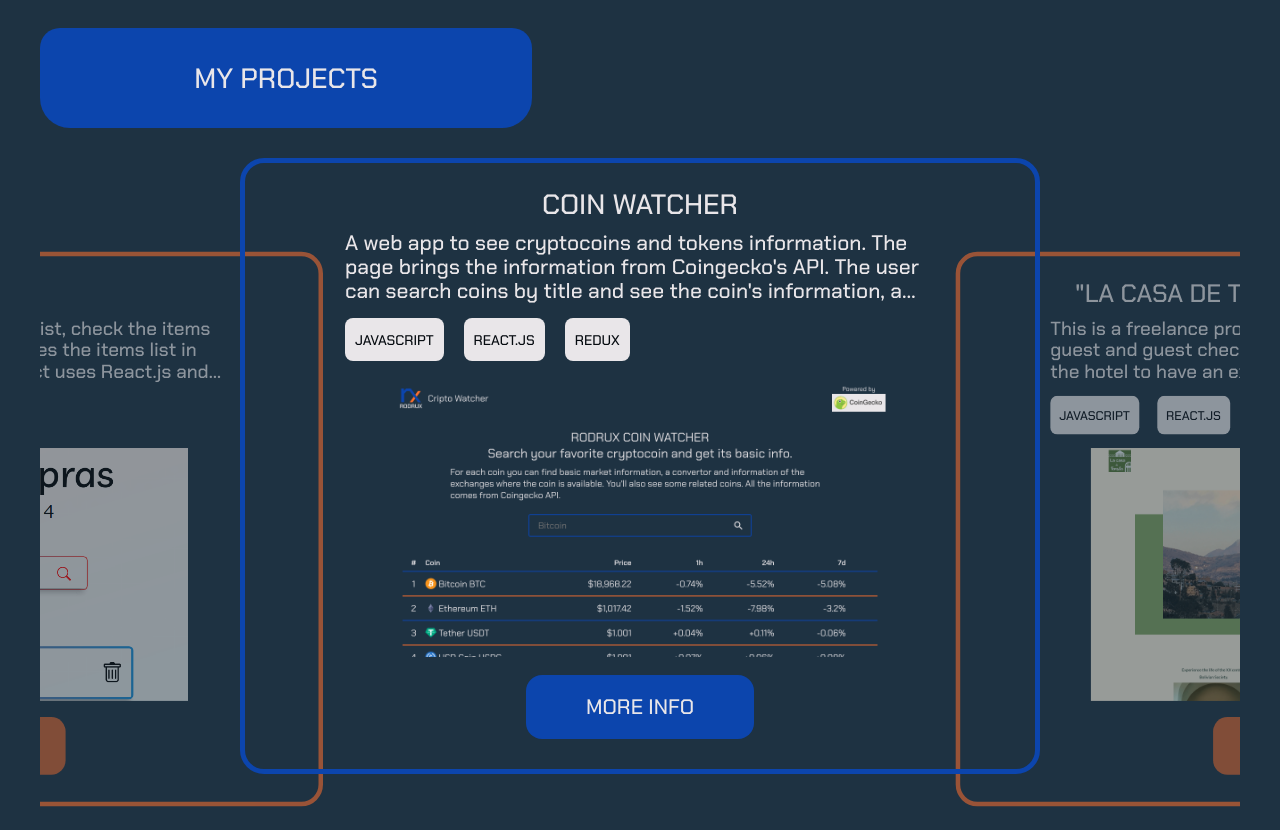
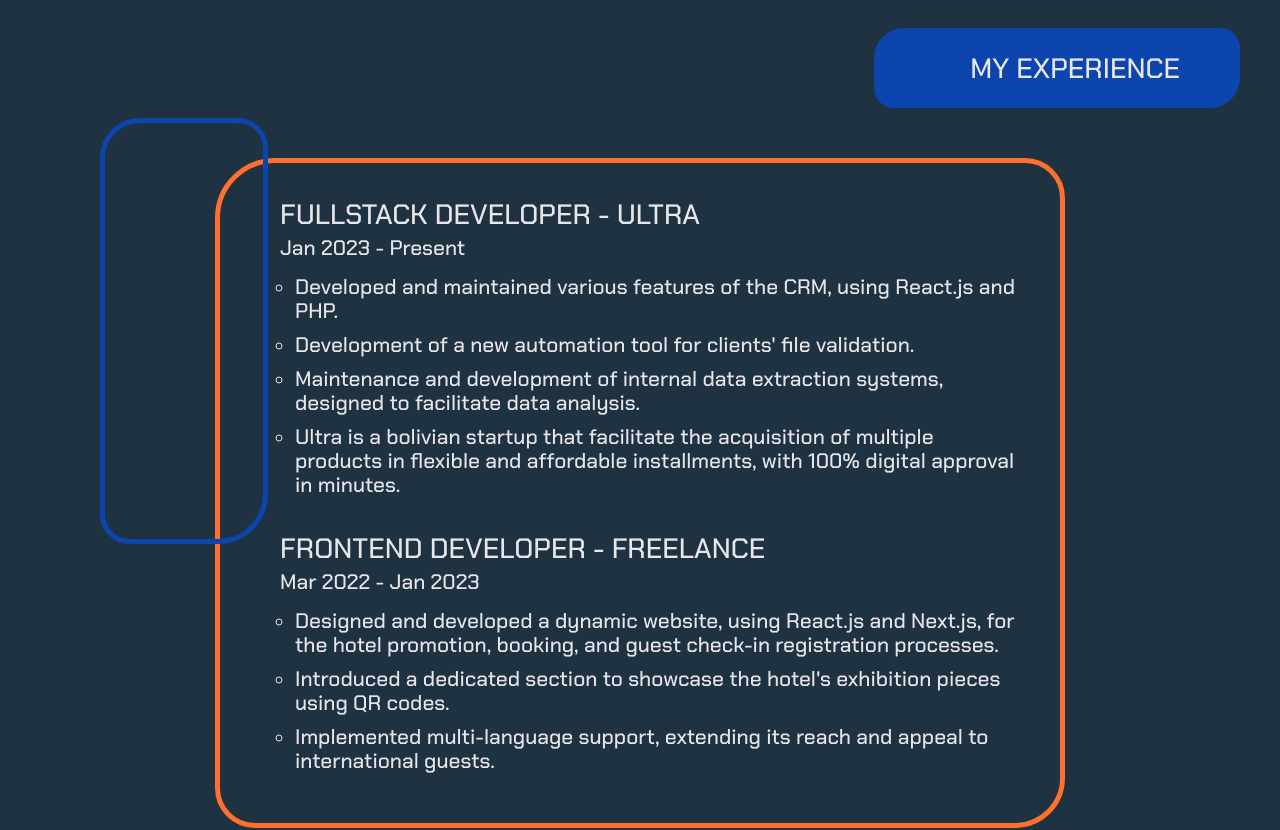
Before and after one commit to rodruxdev/rodruxdev.github.io, a Next.js app: page / in a window 1280 px wide. Shown: the part 1052-1882 px from the top of the page. Built offline with nearby package versions, Linux system fonts and the light colour scheme.

Commit message:
✨[ADD] Experience section

```diff
--- /dev/null
+++ b/src/components/Experience.jsx
@@ -0,0 +1,47 @@
+import styles from '@styles/Experience.module.css';
+import React from 'react';
+
+const Experience = () => {
+  return (
+    <div className={styles.experience__container}>
+      <div className={`${styles.experience__decoration} blue-border`}></div>
+      <div className={`${styles.experience__box} orange-border`}>
+        <div className={styles['experience--first']}>
+          <h4>Fullstack Developer - Ultra</h4>
+          <p>Jan 2023 - Present</p>
+          <ul className={styles.experience__list}>
+            <li>
+              <p>Developed and maintained various features of the CRM, using React.js and PHP.</p>
+            </li>
+            <li>
+              <p>{"Development of a new automation tool for clients' file validation."}</p>
+            </li>
+            <li>
+              <p>Maintenance and development of internal data extraction systems, designed to facilitate data analysis.</p>
+            </li>
+            <li>
+              <p>Ultra is a bolivian startup that facilitate the acquisition of multiple products in flexible and affordable installments, with 100% digital approval in minutes.</p>
+            </li>
+          </ul>
+        </div>
+        <div>
+          <h4>Frontend Developer - Freelance</h4>
+          <p>Mar 2022 - Jan 2023</p>
+          <ul className={styles.experience__list}>
+            <li>
+              <p>Designed and developed a dynamic website, using React.js and Next.js, for the hotel promotion, booking, and guest check-in registration processes.</p>
+            </li>
+            <li>
+              <p>{"Introduced a dedicated section to showcase the hotel's exhibition pieces using QR codes."}</p>
+            </li>
+            <li>
+              <p>Implemented multi-language support, extending its reach and appeal to international guests.</p>
+            </li>
+          </ul>
+        </div>
+      </div>
+    </div>
+  );
+};
+
+export default Experience;
--- /dev/null
+++ b/src/containers/ExperienceSection.jsx
@@ -0,0 +1,17 @@
+import Subtitle from '@components/Subtitle';
+import Experience from '@components/Experience';
+import React from 'react';
+import styles from '@styles/ExperienceSection.module.css';
+
+const ExperienceSection = () => {
+  return (
+    <section className={styles['experience-section']}>
+      <div className={`${styles['experience-section_title']} blue-box`}>
+        <Subtitle>MY EXPERIENCE</Subtitle>
+      </div>
+      <Experience />
+    </section>
+  );
+};
+
+export default ExperienceSection;
--- a/src/containers/Projects.jsx
+++ b/src/containers/Projects.jsx
@@ -15,7 +15,7 @@ const Projects = () => {
   };
   return (
     <section className={styles.projects}>
-      <div className={`${styles.projects__title} blue-box`}>
+      <div className={`${styles.projects__title} orange-box`}>
         <Subtitle>My Projects</Subtitle>
       </div>
       <ProjectsCarrousel />
--- a/src/pages/index.js
+++ b/src/pages/index.js
@@ -9,6 +9,7 @@ import Projects from '@containers/Projects';
 import ProjectModal from '@containers/ProjectModal';
 import { useContext } from 'react';
 import AppContext from '@context/AppContext';
+import ExperienceSection from '@containers/ExperienceSection';
 
 export default function Home() {
   const { state } = useContext(AppContext);
@@ -45,6 +46,7 @@ export default function Home() {
       <Header />
       <Hero />
       <AboutSection />
+      <ExperienceSection />
       <Projects />
       <AbilitiesSection />
       <Footer />
--- a/src/styles/AboutSection.module.css
+++ b/src/styles/AboutSection.module.css
@@ -3,10 +3,10 @@
   max-width: 1200px;
   margin: 30px auto;
   display: flex;
-  justify-content: flex-end;
-  align-items: center;
+  justify-content: center;
+  align-items: flex-end;
   gap: 30px;
-  flex-wrap: wrap;
+  flex-direction: column;
 }
 
 .about-section_title {
--- /dev/null
+++ b/src/styles/Experience.module.css
@@ -0,0 +1,84 @@
+.experience__container{
+  position: relative;
+  width: 100%;
+  display: grid;
+  place-items: center;
+}
+
+.experience__box {
+  max-width: 850px;
+  padding: 20px;
+  padding-left: 40px;
+  border-radius: 40px 20px 30px 20px;
+  margin-top: 40px;
+  margin-inline: 5%;
+}
+
+.experience--first {
+  margin-bottom: 25px;
+}
+
+.experience__list {
+  margin-top: 15px;
+  padding-left: 15px;
+  list-style-type: circle;
+}
+
+.experience__list li::marker {
+  color: var(--white);
+  font-size: 16px;
+}
+
+.experience__list p {
+  margin-block: 5px;
+}
+.experience__decoration {
+  width: 55px;
+  height: 60%;
+  position: absolute;
+  top: 0;
+  left: -5px;
+  border-radius: 0 20px 30px 0;
+}
+
+@media (min-width: 600px) {
+  .experience__box {
+    padding: 40px;
+    padding-left: 60px;
+  }
+
+  .experience--first {
+    margin-bottom: 40px;
+  }
+
+  .experience__list li::marker {
+    font-size: 1.8rem;
+  }
+
+  .experience__box p,
+  .experience__list p {
+    margin-block: 10px;
+  }
+
+  .experience__decoration {
+    width: 75px;
+  }
+}
+
+@media (min-width: 1000px) {
+  .experience__box {
+    border-radius: 60px 40px 50px 40px;
+  }
+
+  .experience__decoration {
+    width: 14%;
+    border-radius: 0 40px 50px 0;
+  }
+}
+
+@media (min-width: 1201px) {
+  .experience__decoration {
+    border-radius: 40px 30px 50px 30px;
+    left: 5%;
+  }
+}
--- /dev/null
+++ b/src/styles/ExperienceSection.module.css
@@ -0,0 +1,32 @@
+.experience-section {
+  width: 100%;
+  max-width: 1200px;
+  margin: 30px auto;
+  display: flex;
+  justify-content: center;
+  align-items: flex-end;
+  gap: 10px;
+  flex-direction: column;
+}
+
+.experience-section_title {
+  height: 60px;
+  display: grid;
+  padding-left: 8%;
+  padding-inline-end: 5%;
+  justify-content: start;
+  align-items: center;
+  border-radius: 20px 0px 0px 10px;
+}
+
+@media (min-width: 600px) {
+  .experience-section_title {
+    height: 80px;
+  }
+}
+
+@media (min-width: 1201px) {
+  .experience-section_title {
+    border-radius: 30px 20px 30px 20px;
+  }
+}
--- a/src/styles/Skills.module.css
+++ b/src/styles/Skills.module.css
@@ -69,7 +69,6 @@
     padding-left: 30px;
   }
   .skills__list li::marker {
-    color: var(--white);
     font-size: 1.8rem;
   }
 }
```
